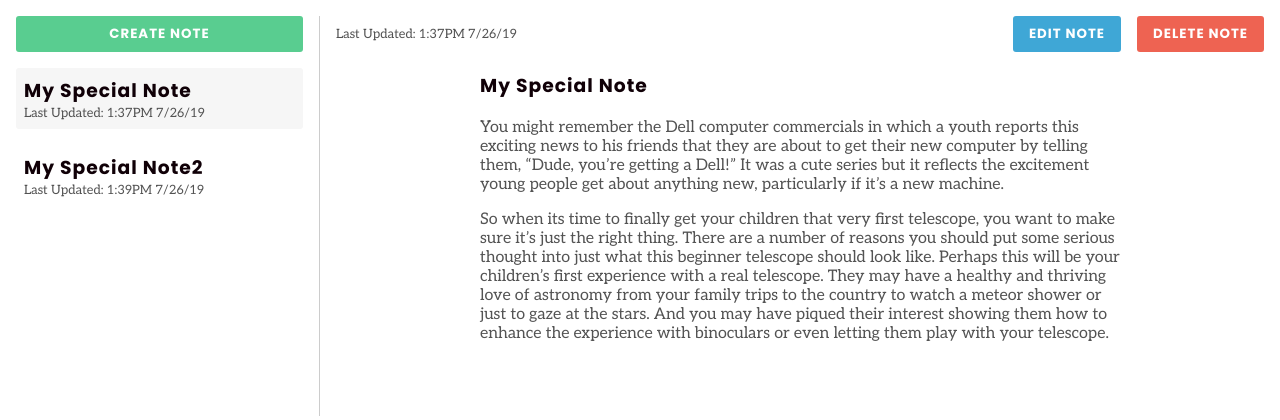
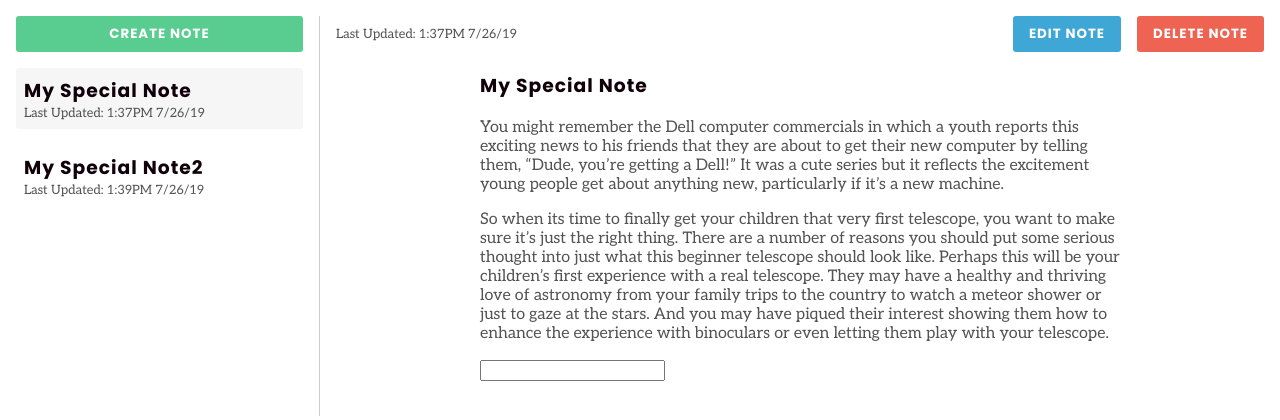
Before and after one commit to donald-f/note-taking-app, a React (Create React App) app: page / in a window 1280 px wide. Shown: the top 420 px of the page. Built offline with nearby package versions, Linux system fonts and the light colour scheme.

Commit message:
added a hook for local storage

```diff
--- a/src/components/Main/Note.js
+++ b/src/components/Main/Note.js
@@ -1,13 +1,27 @@
 import React from "react";
+import useLocalStorage from "../../hooks/useLocalStorage";
 
 const Note = (props) => {
-  const noteParagraphs = props.paragraphs.map((para) => {
-    return <p className="body-text">{para}</p>;
+  const [blah, setBlah] = useLocalStorage("blah");
+
+  // need to NOT have key={i}
+  const noteParagraphs = props.paragraphs.map((para, i) => {
+    return (
+      <p className="body-text" key={i}>
+        {para}
+      </p>
+    );
   });
+
   return (
     <article>
       <h1 className="header-text">My Special Note</h1>
       {noteParagraphs}
+      <input
+        type="text"
+        value={blah}
+        onChange={(e) => setBlah(e.target.value)}
+      ></input>
     </article>
   );
 };
--- /dev/null
+++ b/src/hooks/useLocalStorage.js
@@ -0,0 +1,22 @@
+import { useState, useEffect } from "react";
+
+function getSavedValue(key, initialValue) {
+  const savedValue = JSON.parse(localStorage.getItem(key));
+  if (savedValue) return savedValue;
+  if (initialValue instanceof Function) return initialValue();
+  return initialValue;
+}
+
+const useLocalStorage = (key, initialValue) => {
+  const [value, setValue] = useState(() => {
+    return getSavedValue(key, initialValue);
+  });
+
+  useEffect(() => {
+    localStorage.setItem(key, JSON.stringify(value));
+  }, [key, value]);
+
+  return [value, setValue];
+};
+
+export default useLocalStorage;
```
